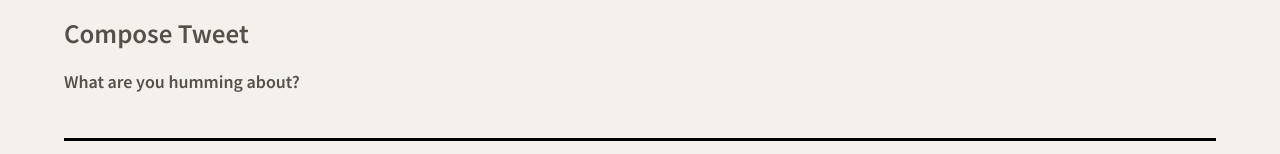
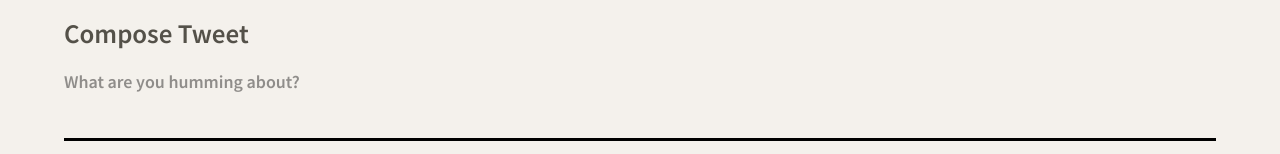
Before and after one commit to BMike84/tweeter, a website: page public/index.html in a window 1280 px wide. Shown: the part 524-678 px from the top of the page. Drawn offline with nearby package versions, Linux system fonts and the light colour scheme; no server answers.

Commit message:
This changed label color

```diff
--- a/public/styles/new-tweet.css
+++ b/public/styles/new-tweet.css
@@ -15,6 +15,10 @@
   outline: none;
 }
 
+#form-tweet > label {
+  color: #2421217b;
+}
+
 .submit-tweet {
   display: flex;
   justify-content: space-between;
```
